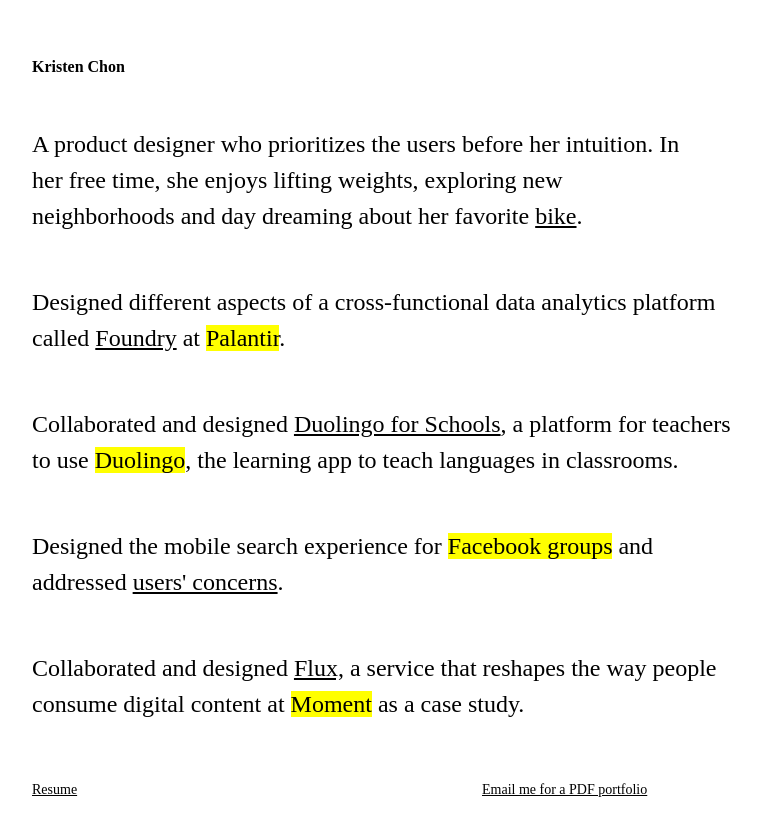
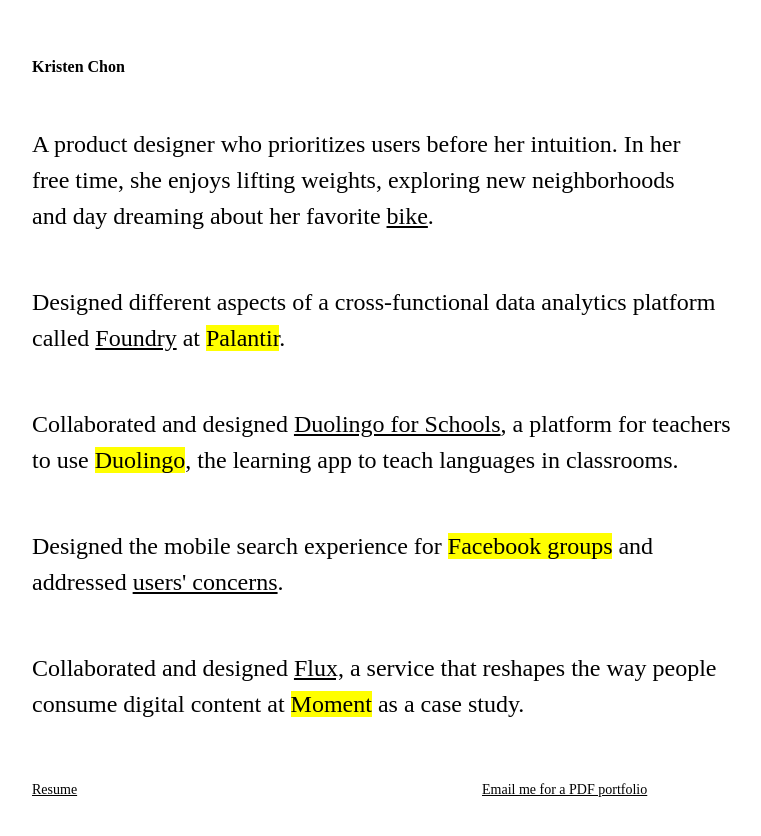
Before and after one commit to kchonxx/kchonxx.github.io, a plain HTML site: page index.html in a window 1280 px wide. Shown: the whole page, without its empty margins (26-787 px from the left). Drawn offline with Linux system fonts and the light colour scheme.

Commit message:
mispelling

```diff
--- a/index.html
+++ b/index.html
@@ -11,7 +11,7 @@
     <p>Kristen Chon</p>
 </div>
 <div class ="aboutdescription">
-    <p>A product designer who prioritizes the users before her intuition.
+    <p>A product designer who prioritizes users before her intuition.
     In her free time, she enjoys lifting weights, exploring new neighborhoods
     and day dreaming about her favorite <a href="https://www.ducati.com/ww/en/bikes/monster/monster-797" target="_blank">bike</a>.
     </p>
```
